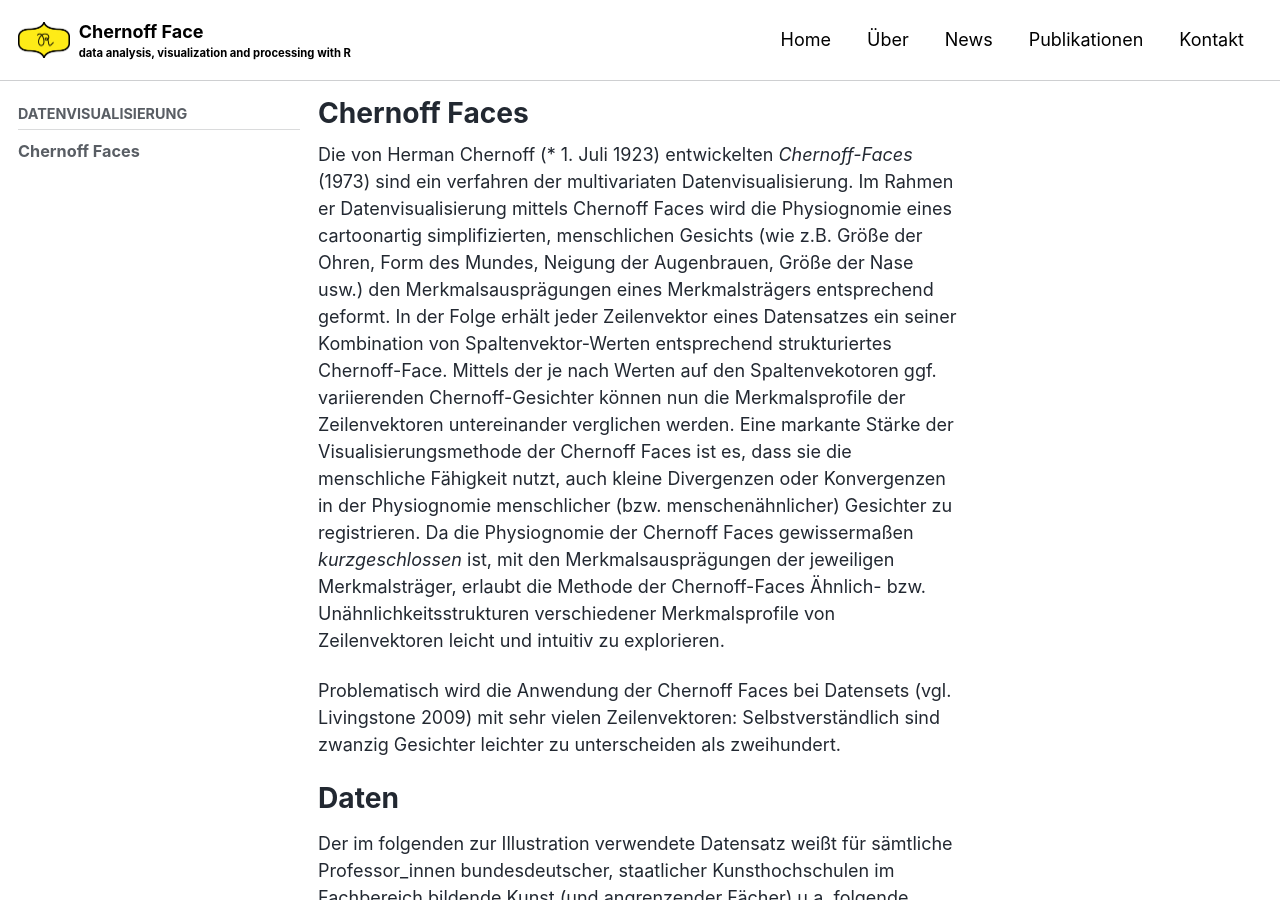
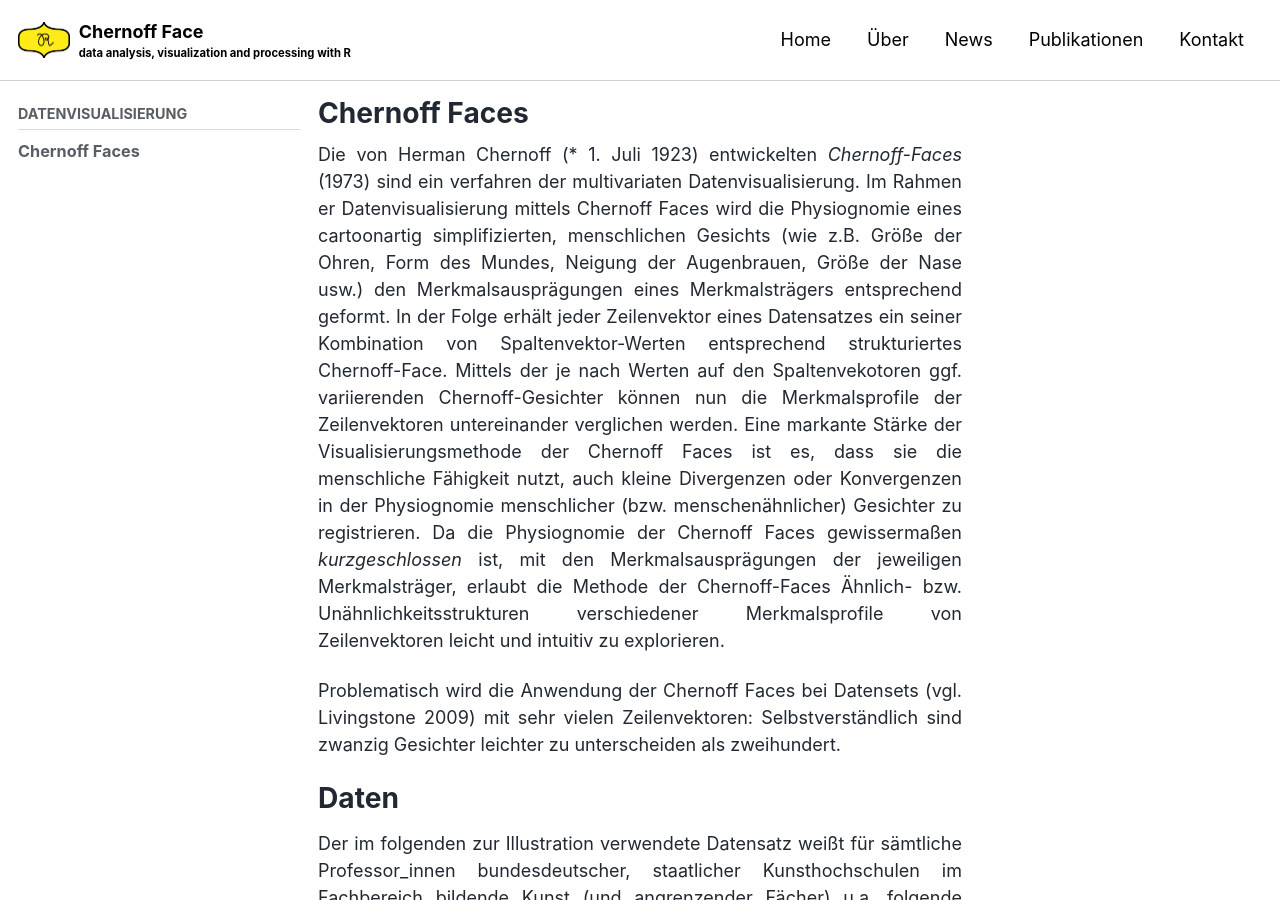
Before and after one commit to MalteHueckstaedt/Chernoff_Face, a Jekyll site: the page built from _pages/Chernoff.md, in a window 1280 px wide and 900 px high. Built offline with Jekyll 4.4.1, drawn with Linux system fonts in a browser that asks for light colours; cached includes are drawn as plain includes; nearby versions of some CDN libraries.

Commit message:
Blocksatz Chernoff

````diff
--- a/_pages/Chernoff.md
+++ b/_pages/Chernoff.md
@@ -21,10 +21,12 @@ gewissermaßen *kurzgeschlossen* ist, mit den Merkmalsausprägungen der
 jeweiligen Merkmalsträger, erlaubt die Methode der Chernoff-Faces
 Ähnlich- bzw. Unähnlichkeitsstrukturen verschiedener Merkmalsprofile von
 Zeilenvektoren leicht und intuitiv zu explorieren.
+{: style="text-align: justify;"}
 
 Problematisch wird die Anwendung der Chernoff Faces bei Datensets (vgl.
 Livingstone 2009) mit sehr vielen Zeilenvektoren: Selbstverständlich
 sind zwanzig Gesichter leichter zu unterscheiden als zweihundert.
+{: style="text-align: justify;"}
 
 Daten
 =====
@@ -33,6 +35,7 @@ Der im folgenden zur Illustration verwendete Datensatz weißt für
 sämtliche Professor\_innen bundesdeutscher, staatlicher Kunsthochschulen
 im Fachbereich bildende Kunst (und angrenzender Fächer) u.a. folgende
 Variablen auf:
+{: style="text-align: justify;"}
 
 -   nationale und internationale Rankingposition des
     Künstler\_innen-Rankings ([Artfacts](https://artfacts.net/))
@@ -44,6 +47,7 @@ für deutsche, alle staatlichen Kunsthochschulen erzeugt werden, die
 wiederum mittels der Chernoff Faces visualisiert und exploriert werden
 können. Hierzu sollen folgende, einfache Kennzahlen pro Kunsthochschule
 berechnet werden:
+{: style="text-align: justify;"}
 
 1.  Mittelwert des globalen Rankings aller Professor\_innen einer
     Kunsthochschule
@@ -61,6 +65,7 @@ In einem ersten Schritt wird für die Datenaufbereitung mittels der
 *tidyverse*-Pakete (Wickham 2017) der oben beschriebene Datensatz in die
 Arbeitsumgebung geladen. Dies erfolgt hier mit der Funktion
 `read_excel()` des Paketes *readxl* (Wickham and Bryan 2019).
+{: style="text-align: justify;"}
 
 ``` r
 # Lade Datensatz
@@ -76,6 +81,7 @@ Künstler\_in orientierte. Um den Informationsgehalt der Daten nicht
 schon im Rahmen der Erhebung zu reduzieren, wurde für jede auftretende
 Nationalität ein neuer Spaltenvektor erzeugt, der die jeweilige,
 nationale Rankingposition enthält:
+{: style="text-align: justify;"}
 
 ``` r
 head(df[,14:36])
@@ -101,6 +107,7 @@ head(df[,14:36])
 Für die folgenden Analysen müssen diese Spaltenvektoren zu einem
 einzigen Vektor zusammengefügt werden, der den Namen `Rank_Natio` tragen
 soll:
+{: style="text-align: justify;"}
 
 ``` r
 #Setzt NA auf "" und füge Spalten zusammen
@@ -117,6 +124,7 @@ df <- mutate_all(df, funs(na_if(.,"")))
 Des Weiteren wurden die Ranking-Variablen als String-Variablen in die
 Arbeitsumgebung geladen, der einfachheit halber werden diese einzeln in
 numerische Variablen umgewandelt:
+{: style="text-align: justify;"}
 
 ``` r
 #colnames(df)
@@ -127,6 +135,7 @@ df$Kunsthochschule <- as.factor(df$Kunsthochschule)
 
 Im folgenden werden nun aggregierte Variablen auf Kunsthochschulebene
 erzeugt. Dieses sind, wie oben bereits beschrieben:
+{: style="text-align: justify;"}
 
 1.  Mittelwert des globalen Rankings aller Professor\_innen einer
     Kunsthochschule
@@ -172,6 +181,7 @@ oder mehrere Missings auf den Spaltenvektoren aufweisen. Darüberhinaus
 werden, um den anschließend zu erzeugenden Chernoff-Faces-Plot
 übersichtlich zu gestallten, die Namen der Kunsthochschulen durch
 Acronyme ersetzt und als `rownames` spezifiziert.
+{: style="text-align: justify;"}
 
 ``` r
 # colnames(ArtFac)
@@ -220,6 +230,7 @@ wurden. Die Färbung der Gesichter erfolgt folgendermaßen: “*For painting
 elements of a face the colors of are found by averaging of sets of
 variables: (7,8)- eyes:iris, (1,2,3)-lips, (14,15)-ears, (12,13)-nose,
 (9,10,11)-hair, (1,2)-face* (Wolf 2019, 9).”
+{: style="text-align: justify;"}
 
 Deutlich wird, mit blick auf die Profile der Rankings bundesdeutscher
 Kunsthochschulprofessoren, dass sich die Reputationspole der
@@ -232,6 +243,7 @@ Face, desto stärker nähert sich das Profil der jeweiligen
 Kunsthochschule dem negativen Pol der Reputation. Ähnlich intuitiv
 können nun die weiteren vier Variablen simultan über die verschiedenen
 Profile der Kunsthochschulen hinweg verglichen werden.
+{: style="text-align: justify;"}
 
 ``` r
 library(aplpack)
@@ -266,6 +278,7 @@ der Kunsthochschulen zu bekommen, werden abschließend mittels des
 Paketes *ggplot2* (2016) Boxplots erzeugt, die das nationale und
 internationale Rankingprofil der Kunsthochschulen nach Geschlecht
 differenzieren soll.
+{: style="text-align: justify;"}
 
 ``` r
 library(stringr)
@@ -340,6 +353,7 @@ ggplot(df_gg, aes(x=factor(KH_Name_Short), y=Rank_Natio, fill=factor(Gender)) )
 
 Eindeutige Geschlechtsunterschiede zeigen die nationalen und
 internationalen Rankingprofile der Kunsthochschulen nicht.
+{: style="text-align: justify;"}
 
 Literatur
 =========
````
Also changed, not shown: _pages/Kontakdaten.md (deleted, +0 -24 lines), _pages/News and Events.md (+2 -0 lines), 2 other files.
